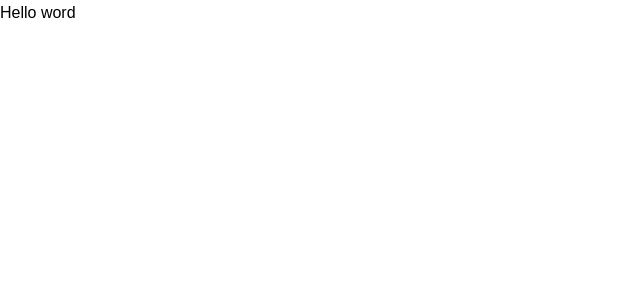
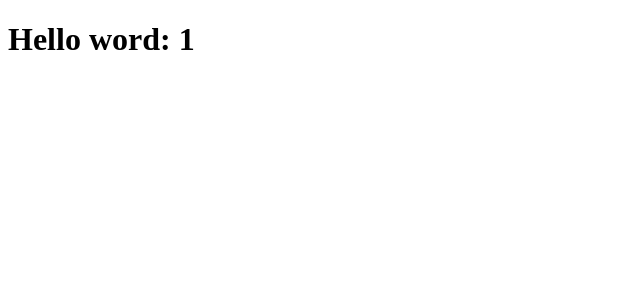
Before and after one commit to AsonCS/my_passwords, a Next.js app: page / in a window 1280 px wide. Shown: the top 300 px of the page, without its empty margins (0-640 px from the left). Built offline with nearby package versions, Linux system fonts and the light colour scheme.

Commit message:
to study

```diff
--- a/app/layout.tsx
+++ b/app/layout.tsx
@@ -1,7 +1,5 @@
+import { FirebaseProvider } from '@/src/ui/context/FirebaseContext'
 import type { Metadata } from 'next'
-
-// These styles apply to every route in the application
-import '../ui/css/global.css'
 
 export const metadata: Metadata = {
 	title: 'Create Next App',
@@ -14,8 +12,10 @@ export default function RootLayout({
 	children: React.ReactNode
 }) {
 	return (
-		<html>
-			<body>{children}</body>
-		</html>
+		<FirebaseProvider>
+			<html>
+				<body>{children}</body>
+			</html>
+		</FirebaseProvider>
 	)
 }
--- a/app/page.tsx
+++ b/app/page.tsx
@@ -1,3 +1,7 @@
+import FirebaseContext from "@/src/ui/context/FirebaseContext"
+import { useContext } from "react"
+
 export default function Home() {
-	return <h1>Hello word</h1>
+	const firebase = useContext(FirebaseContext)
+	return <h1>Hello word: {firebase}</h1>
 }
--- /dev/null
+++ b/src/ui/context/FirebaseContext.tsx
@@ -0,0 +1,21 @@
+"use client"
+
+import React from 'react'
+// import { firebaseType, FirebaseType } from '../../infra/firebase'
+
+const FirebaseContext = React.createContext<number>(1)
+// const firebase = firebaseType()
+
+export default FirebaseContext
+
+// export { firebase }
+
+export function FirebaseProvider(props: {
+	children: React.ReactElement
+}) {
+	return (
+		<FirebaseContext.Provider value={1}>
+			{props.children}
+		</FirebaseContext.Provider>
+	)
+}
--- a/ui/css/global.css
+++ b/src/ui/css/global.css
@@ -29,19 +29,20 @@
 }
 html,
 body {
+	background-color: black;
 	font-family: var(--font-main);
+	font-size: 1em;
 	line-height: 1.6;
-	font-size: 1em;
 }
 #__next {
 	display: flex;
+	flex-direction: column;
 	min-height: 100vh;
-	flex-direction: column;
 }
 img {
+	display: block;
+	height: auto;
 	max-width: 100%;
-	height: auto;
-	display: block;
 }
 a {
 	color: #0070f3;
```
Also changed, not shown: pages/_app.tsx (added, +14 -0 lines), src/firebase/index.ts (renamed from firebase/index.ts).
